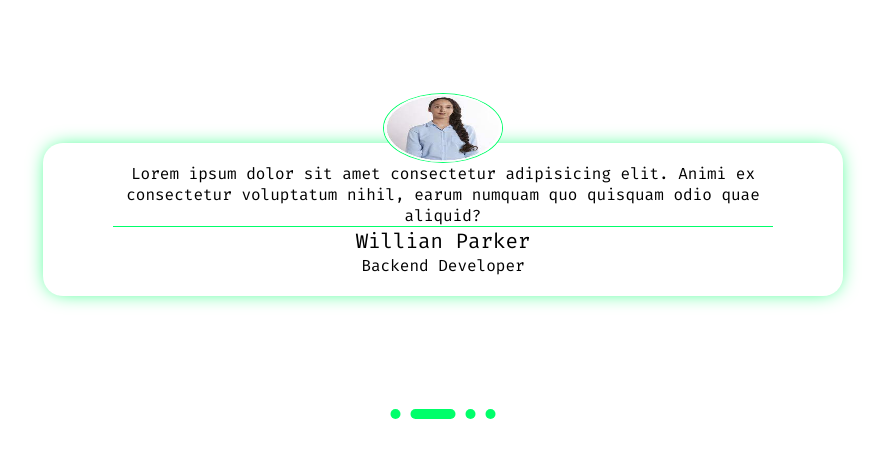
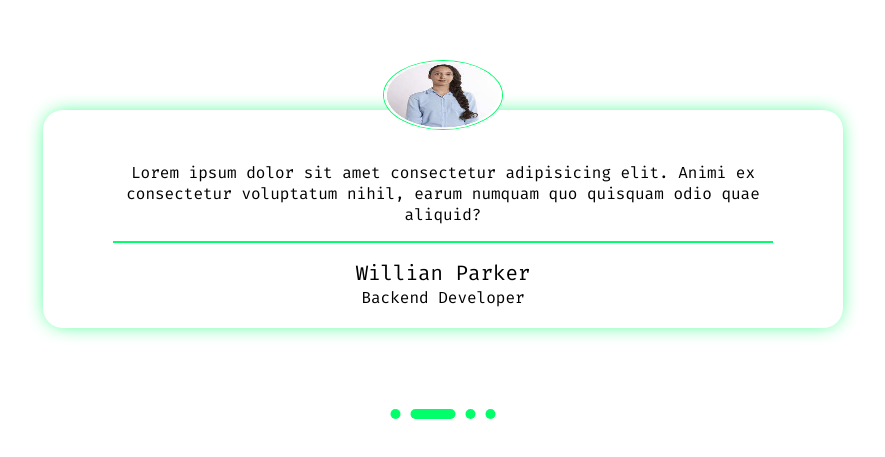
Before and after one commit to anmoldhanda/testimonial-slider, a plain HTML site: page index.html in a window 1280 px wide. Shown: the part 181-638 px from the top of the page, without its empty margins (197-1082 px from the left). Drawn offline with Linux system fonts and the light colour scheme.

Commit message:
design updated

```diff
--- a/style.css
+++ b/style.css
@@ -63,11 +63,25 @@
   font-size: 1rem;
 }
 
+.review {
+  margin: 2rem 0;
+}
+
+.review::after {
+  content: "";
+  background-color: var(--primarycolor);
+  height: 0.1rem;
+  width: 100%;
+  display: block;
+  position: relative;
+  top: 1rem;
+}
+
 .username {
   font-size: 1.3rem;
   font-weight: normal;
   /* text-decoration: underline; */
-  border-top: 1px solid var(--primarycolor);
+  /* border-top: 1px solid var(--primarycolor); */
 }
 
 .controls {
```
